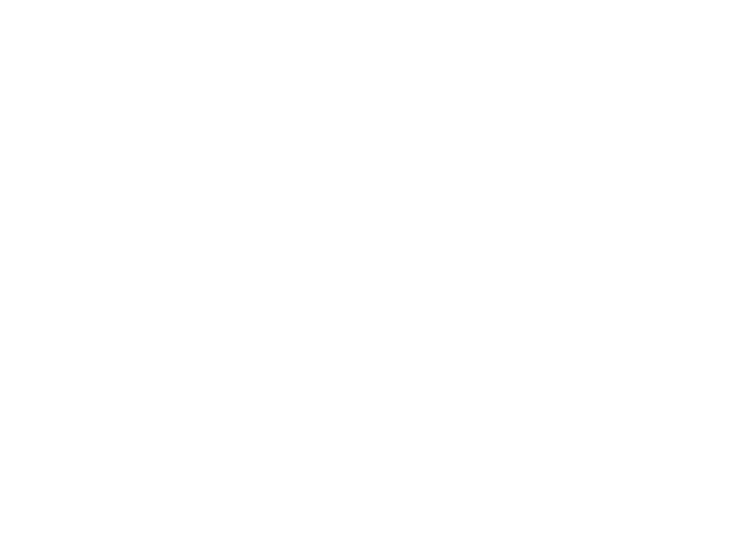
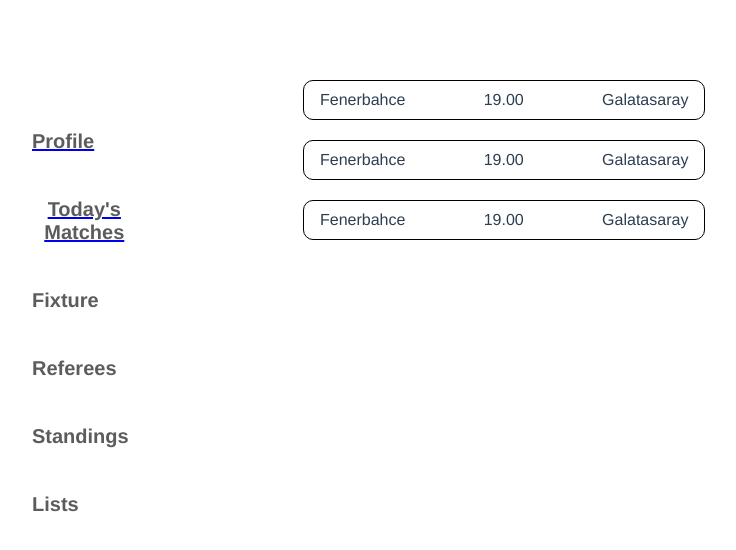
Before and after one commit to SU-CS308-22FA/Team-41-Frontend, a Vue app: page /todaysMatches in a window 1280 px wide. Before the commit this address had no page. Shown: the top 550 px of the page, without its empty margins (41-777 px from the left). Built offline with nearby package versions, Linux system fonts and the light colour scheme.

Commit message:
Navbar fixed, side bar added

```diff
--- a/package.json
+++ b/package.json
@@ -9,7 +9,7 @@
   },
   "dependencies": {
     "core-js": "^3.8.3",
-    "vue": "^3.2.13",
+    "vue": "^3.2.45",
     "vue-router": "^4.1.6"
   },
   "devDependencies": {
--- /dev/null
+++ b/src/components/MainFeed.vue
@@ -0,0 +1,30 @@
+<template>
+    <div class="feed">
+        <SideBar></SideBar>
+
+    </div>
+
+
+
+</template>
+
+<script>
+import SideBar from './SideBar.vue';
+
+export default {
+        name: 'MainFeed',
+        path: "/mainFeed",
+        components: {
+            SideBar,
+
+        },
+    };
+
+</script>
+
+
+<style>
+.feed{
+    display: flex;
+}
+</style>
--- a/src/components/NavBar.vue
+++ b/src/components/NavBar.vue
@@ -6,10 +6,11 @@
         <div class="navlinks">
 
             <ul>
-                <li><router-link class= "navborder" to="/">HOME</router-link></li>
+                <li><router-link class= "navborder" to="/mainFeed">HOME</router-link></li>
                 <li><router-link class= "navborder" to="">ABOUT US</router-link></li>
                 <li><router-link class= "navborder" to="/feedback">CONTACT</router-link></li>
-                <li><router-link class= "navborder" to="/login">LOGIN</router-link></li>
+                <li v-if="!isLoggedIn()"><router-link class= "navborder" to="/login">LOGIN</router-link></li>
+                <li v-if="isLoggedIn()"><router-link class= "navborder" to="/profilepage">PROFILE</router-link></li>
             </ul>
         </div>
     </div>
@@ -19,6 +20,13 @@
     export default {
         name: 'NavBar',
         components: {},
+        methods: {
+            isLoggedIn(){
+                if(localStorage.isLogedIn === undefined) return false;
+                return true;
+            },
+        },
+
     };
 </script>
 
--- a/src/components/ProfilePage.vue
+++ b/src/components/ProfilePage.vue
@@ -1,5 +1,5 @@
 <template>
-    <LoggedNavBar></LoggedNavBar>
+    <NavBar></NavBar>
     <div class="container">
         <form class="user-info">
             <h2 style="color: rgba(17, 73, 158, 0.818)">Personal Information</h2>
@@ -27,13 +27,13 @@
 </template>
 
 <script>
-import LoggedNavBar from './LoggedNavBar.vue'
+import NavBar from './NavBar.vue'
 
     export default {
         path: '/profilepage',
         name: 'ProfilePage',
         components: {
-            LoggedNavBar,
+            NavBar,
         },
         data() {
             return {
--- /dev/null
+++ b/src/components/SideBar.vue
@@ -0,0 +1,101 @@
+<template>
+
+        <div class="sidebar">
+            <div class="sidebar__brand">
+                <i class="fa fa-twitter"></i>
+            </div>
+            <router-link to="profilepage">
+            <a  class="sidebar__item">
+
+                <i class="sidebar__item__icon fa fa-home"></i>
+                <span class="sidebar__item__text">Profile</span>
+            </a>
+            </router-link>
+            <router-link to="todaysMatches">
+            <a  class="sidebar__item">
+                <i class="sidebar__item__icon fa fa-compass"></i>
+                <span class="sidebar__item__text">Today's Matches</span>
+            </a>
+            </router-link>
+            <a href="#" class="sidebar__item">
+                <i class="sidebar__item__icon fa fa-bell"></i>
+                <span class="sidebar__item__text">Fixture</span>
+            </a>
+            <a href="#" class="sidebar__item">
+                <i class="sidebar__item__icon fa fa-envelope"></i>
+                <span class="sidebar__item__text">Referees</span>
+            </a>
+            <a href="#" class="sidebar__item">
+                <i class="sidebar__item__icon fa fa-bookmark"></i>
+                <span class="sidebar__item__text">Standings</span>
+            </a>
+            <a href="#" class="sidebar__item">
+                <i class="sidebar__item__icon fa fa-list-alt"></i>
+                <span class="sidebar__item__text">Lists</span>
+            </a>
+        </div>
+
+</template>
+
+<script>
+    export default {
+        name: 'SideBar',
+        components: {},
+    };
+</script>
+
+<style>
+@import url('https://fonts.googleapis.com/css2?family=Lato&display=swap');
+
+
+.sidebar {
+    max-width: 15%;
+    display: block;
+    cursor: pointer;
+    border-radius: 25px;
+    padding-bottom: 35px;
+}
+
+.sidebar__brand {
+    color: #1DA1F2;
+    font-size: 38px;
+    padding-left: 35px;
+    padding-top: 35px;
+}
+
+.sidebar__item {
+    display: flex;
+    text-decoration: none;
+    margin-top: 25px;
+    padding-right: 15px;
+    margin-left: 20px;
+    padding-left: 20px;
+    padding-right: 20px;
+    padding-bottom: 10px;
+    padding-top: 10px
+}
+
+.sidebar__item:hover {
+    background-color: #519BDF33;
+    border-radius: 100px;
+    width: fit-content;
+}
+
+.sidebar__item:hover i,
+.sidebar__item:hover span {
+    color: #1DA1F2 !important;
+}
+
+
+
+.sidebar__item__text {
+    display: flex;
+    align-items: center;
+    color: #5B5C5E;
+    font-weight: bold;
+    padding-left: 25px;
+    font-size: 20px;
+}
+
+
+</style>
--- a/src/components/SignUp.vue
+++ b/src/components/SignUp.vue
@@ -6,9 +6,6 @@
 
             <label for="name">First Name</label>
             <input name="name" v-model="name" placeholder="Enter Fisrt Name" type="text">
-
-            <label for="name">Last Name</label>
-            <input name="name" v-model="name" placeholder="Enter Last Name" type="text">
 
             <label for="mail">Mail</label>
             <input name="mail" v-model="mail" placeholder="Enter mail" type="email">
--- /dev/null
+++ b/src/components/TodaysMatches.vue
@@ -0,0 +1,76 @@
+<template>
+    <div class="whole">
+        <SideBar></SideBar>
+    <div class="container">
+        <div class="match">
+            <div class ="ht">
+                Fenerbahce
+            </div>
+            <div class="inf">
+                19.00
+            </div>
+            <div class="at">
+                Galatasaray
+            </div>
+        </div>
+        <div class="match">
+            <div class ="ht">
+                Fenerbahce
+            </div>
+            <div class="inf">
+                19.00
+            </div>
+            <div class="at">
+                Galatasaray
+            </div>
+        </div>
+        <div class="match">
+            <div class ="ht">
+                Fenerbahce
+            </div>
+            <div class="inf">
+                19.00
+            </div>
+            <div class="at">
+                Galatasaray
+            </div>
+        </div>
+    </div>
+    </div>
+</template>
+
+
+<script>
+import SideBar from './SideBar.vue';
+    export default {
+        name: "TodaysMatches",
+        path: "todaysMatches",
+        components: {
+            SideBar
+        },
+    };
+
+</script>
+
+<style>
+
+    .whole{
+        display: flex;
+    }
+    .container{
+        width: 35%;
+        margin-left: 10%;
+    }
+    .match{
+        display: flex;
+        justify-content: space-between;
+        padding: 10px 16px;
+        margin: 20px;
+        border: 1px solid black;
+        border-radius: 10px;
+    }
+    .match:hover{
+        border: 1px solid blue;
+    }
+
+</style>
--- a/src/router/index.js
+++ b/src/router/index.js
@@ -6,52 +6,60 @@ import ProfilePage from "../components/ProfilePage.vue";
 import EditProfile from "../components/EditProfile.vue";
 import ChangePassword from "../components/ChangePassword.vue";
 import FeedBack from "../components/FeedBack";
-
-
-
+import MainFeed from "../components/MainFeed";
+import TodaysMatches from "../components/TodaysMatches"
 
 const routes = [
   {
     path: "/",
     name: "HomePage",
-        component: HomePage
+    component: HomePage,
   },
   {
     path: "/login",
     name: "LogIn",
-        component: LogIn
+    component: LogIn,
   },
   {
     path: "/signup",
     name: "SignUp",
-        component: SignUp
+    component: SignUp,
   },
   {
     path: "/profilepage",
     name: "ProfilePage",
-        component: ProfilePage
+    component: ProfilePage,
   },
   {
     path: "/editprofile",
     name: "EditProfile",
-        component: EditProfile
+    component: EditProfile,
   },
   {
-        path:"/ChangePassword",
-        name:"ChangePassword",
-        component: ChangePassword
+    path: "/ChangePassword",
+    name: "ChangePassword",
+    component: ChangePassword,
   },
   {
-        path:"/feedBack",
-        name:"FeedBack",
-        component: FeedBack
-    }
+    path: "/feedBack",
+    name: "FeedBack",
+    component: FeedBack,
+  },
+  {
+    path: "/mainFeed",
+    name: "MainFeed",
+    component: MainFeed,
+  },
+  {
+    path: "/todaysMatches",
+    name: "TodaysMatches",
+    component: TodaysMatches,
+  },
+];
 
-]
+const router = createRouter({
+  history: createWebHistory(process.env.BASE_URL),
+  routes,
+});
 
-const router =createRouter({
-    history: createWebHistory(process.env.BASE_URL),
-    routes
-})
-
-export default router
+export default router;
```
Also changed, not shown: 1 other file (tests, documents, lock files or other folders). Lines whose indentation alone changed are shown as unchanged.
